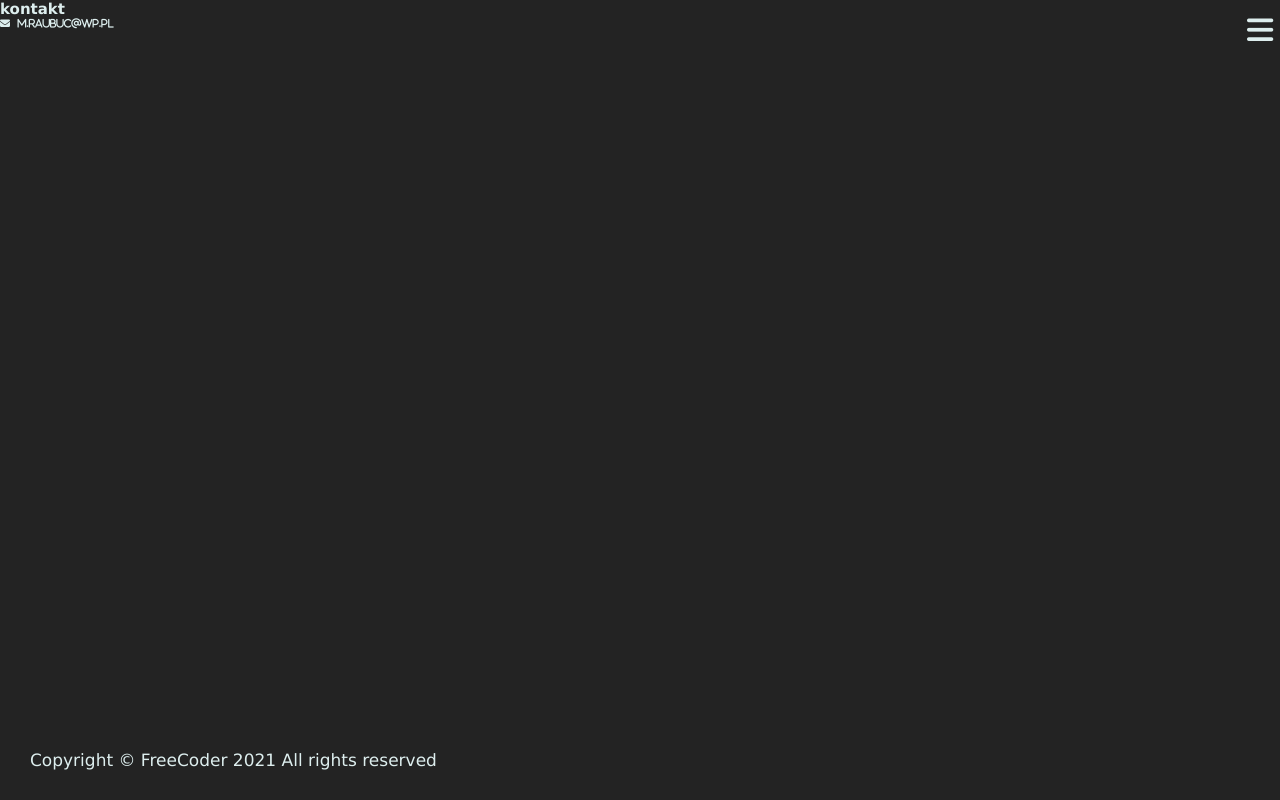
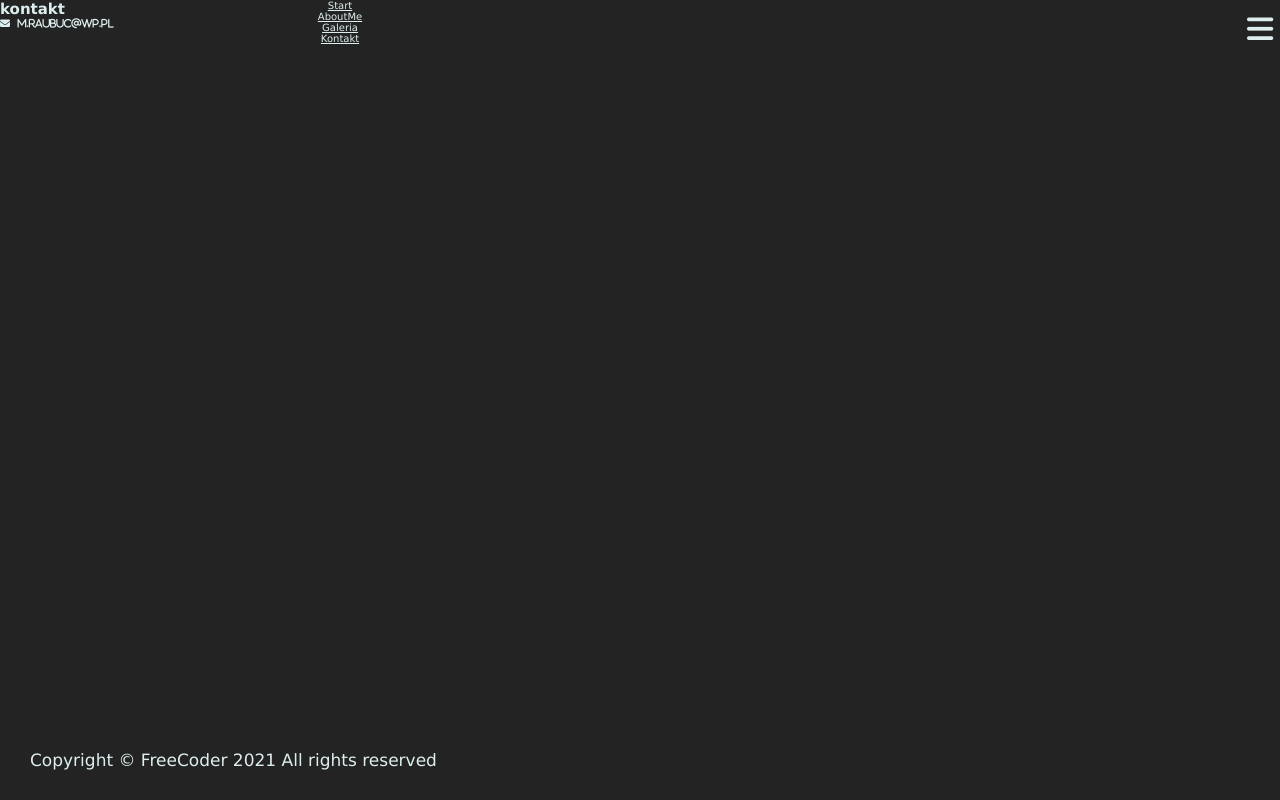
Before and after one commit to marcocollander/holiday-photos-react, a React (Create React App) app: page /contact in a window 1280 px wide. Built offline with nearby package versions, Linux system fonts and the light colour scheme.

Commit message:
Added styles to compoments: Button and Nav

```diff
--- a/src/components/Button/Button.jsx
+++ b/src/components/Button/Button.jsx
@@ -1,8 +1,8 @@
-const Button = ({onClick}) => {
+const Button = ({onClick, classNameIcon = 'fas fa-times'}) => {
 
   return (
-    <button onClick={onClick} className={'burger'}>
-      <i className={'fas fa-bars burger__icon'}></i>
+    <button onClick={onClick} className="burger">
+      <i className={classNameIcon}></i>
     </button>
   );
 };
--- a/src/components/Button/_Button.scss
+++ b/src/components/Button/_Button.scss
@@ -10,9 +10,10 @@
   border: none;
   transition: all 0.8s;
   z-index: 1;
+  font-size: 3rem;
+  color: var.$color-light;
 
-  &__icon {
-    font-size: 3rem;
-    color: var.$color-light;
+  .fa-times {
+    color: var.$bgcolor-dark;
   }
 }
--- a/src/components/Navigation/Navigation.jsx
+++ b/src/components/Navigation/Navigation.jsx
@@ -4,23 +4,39 @@ import Header from '../Header/Header';
 import AboutMe from '../../pages/AboutMe';
 import Gallery from '../../pages/Gallery';
 import Contact from '../../pages/Contact';
-import {useState } from 'react';
+import { useState } from 'react';
 
 const Navigation = () => {
-
   const [active, setActive] = useState('');
-  const handleClick = () => (!active ? setActive('show') : setActive(''));
+  const [hidden, setHidden] = useState('hidden');
+  const [burgerIcon, setBurgerIcon] = useState('fas fa-bars');
+  const handleClick = () => {
+    !active ? setActive('show') : setActive('');
+    hidden ? setHidden('') : setHidden('hidden');
+    burgerIcon ? setBurgerIcon('') : setBurgerIcon('fas fa-bars');
+  };
 
   return (
     <>
       <nav className='nav'>
-        <Button onClick={handleClick} />
-        <div className={`links ${active}`}>
-          <NavLink to='/'>Start</NavLink>
-          <NavLink to='/aboutme'>AboutMe</NavLink>
-          <NavLink to='/gallery'>Galeria</NavLink>
-          <NavLink to='/contact'>Kontakt</NavLink>
-        </div>
+        <Button classNameIcon={burgerIcon}
+          onClick={handleClick}
+        />
+        <ul className={`links ${active} ${hidden}`}>
+          <li onClick={handleClick}>
+            <NavLink to='/'>Start</NavLink>
+          </li>
+          <li onClick={handleClick}>
+            <NavLink to='/aboutme'>AboutMe</NavLink>
+          </li>
+          <li>
+            <NavLink to='/gallery'>Galeria</NavLink>
+          </li>
+
+          <li>
+            <NavLink to='/contact'>Kontakt</NavLink>
+          </li>
+        </ul>
       </nav>
       <Routes>
         <Route path='/' element={<Header />} />
@@ -31,5 +47,6 @@ const Navigation = () => {
     </>
   );
 };
+<li></li>;
 
 export default Navigation;
--- a/src/components/Navigation/_Navigation.scss
+++ b/src/components/Navigation/_Navigation.scss
@@ -5,7 +5,6 @@
 }
 
 .links {
-  display: none;
   flex-direction: column;
   transition: all 0.8s;
   text-align: center;
@@ -30,11 +29,31 @@
   a {
     color: var.$bgcolor-dark;
   }
+}
 
-  button {
-    i {
-      color: var.$bgcolor-dark;
-    }
+.hidden {
+  width: 100%;
+  position: absolute;
+  top: 0;
+  left: -200px;
+  height: 50vh;
+  animation: hidden 0.3s linear forwards;
+  flex-direction: column;
+  transition: all 0.8s;
+  text-align: center;
+
+  a {
+    color: var.$color-light;
+  }
+}
+
+@keyframes hidden {
+  from {
+    transform: translateX(50px);
+  }
+
+  to {
+    transform: translateX(-100px);
   }
 }
 
@@ -44,6 +63,6 @@
   }
 
   to {
-    transform: translateX(50px);
+    transform: translateX(0);
   }
 }
```
